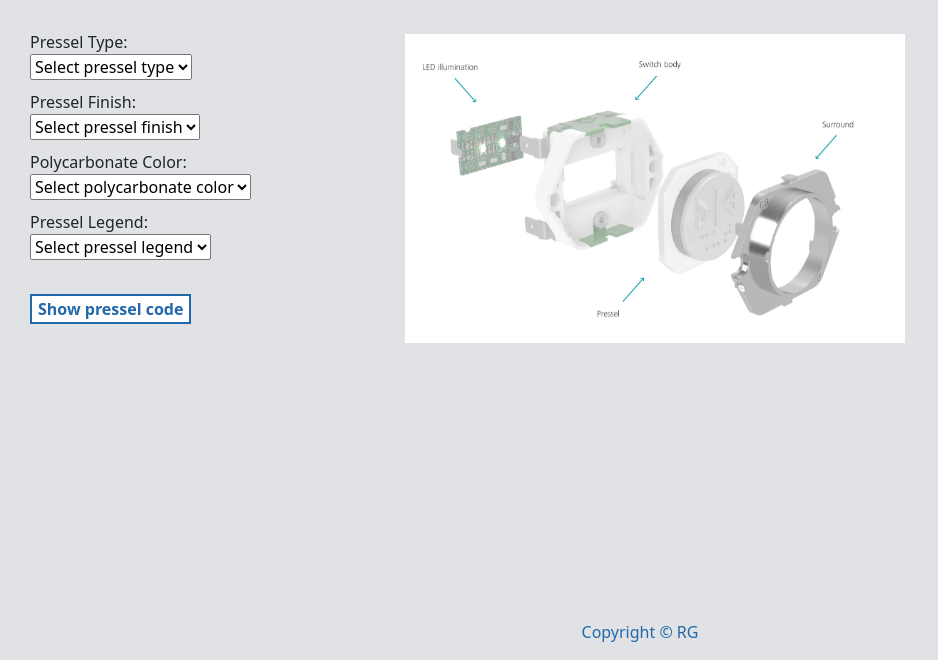
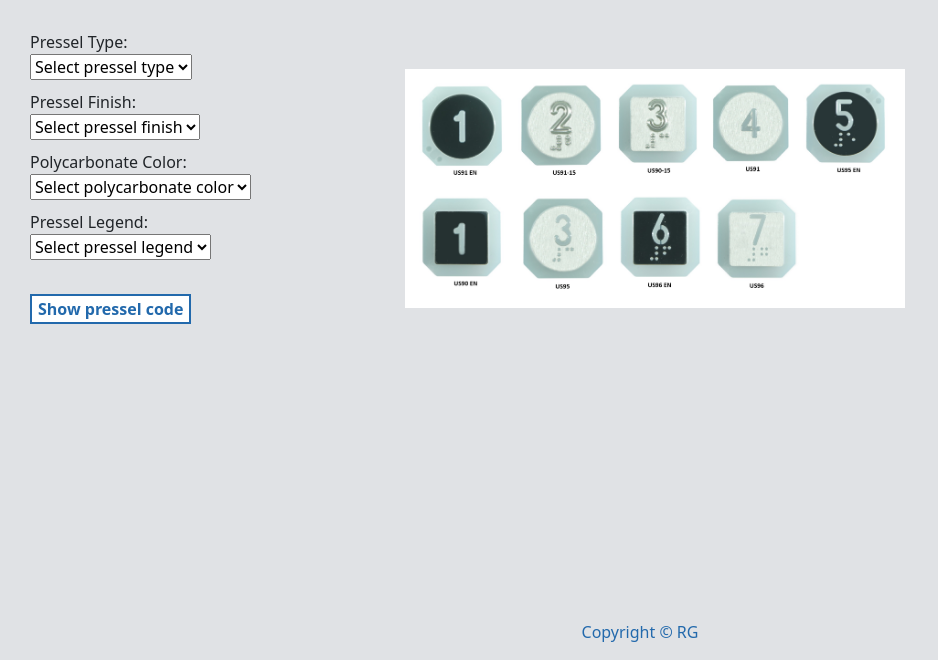
Before and after one commit to RuslanGilmanov/button_conf_django, a Django app: page /pressel_selection/ in a window 1280 px wide. Shown: the part 140-800 px from the top of the page, without its empty margins (0-938 px from the left). Run offline with Django 4.2, Linux system fonts and the light colour scheme; parts of the project's set-up code (start-up, migrations or seed data) failed here and were passed over; some libraries are stand-ins or nearby versions.

Commit message:
Added new image as a background for pressel_selection.html

```diff
--- a/configurator/templates/configurator/pressel_selection.html
+++ b/configurator/templates/configurator/pressel_selection.html
@@ -49,7 +49,7 @@
       background-attachment: scroll;
       background-repeat: no-repeat;
       background-size: 40%;
-      background-image: url({% static 'images/Selection.jpg' %});
+      background-image: url({% static 'images/Pressels_all.jpg' %});
       margin-left: 30px;
     }
 
```
Also changed, not shown: configurator/static/images/Pressels_all.jpg (added).
